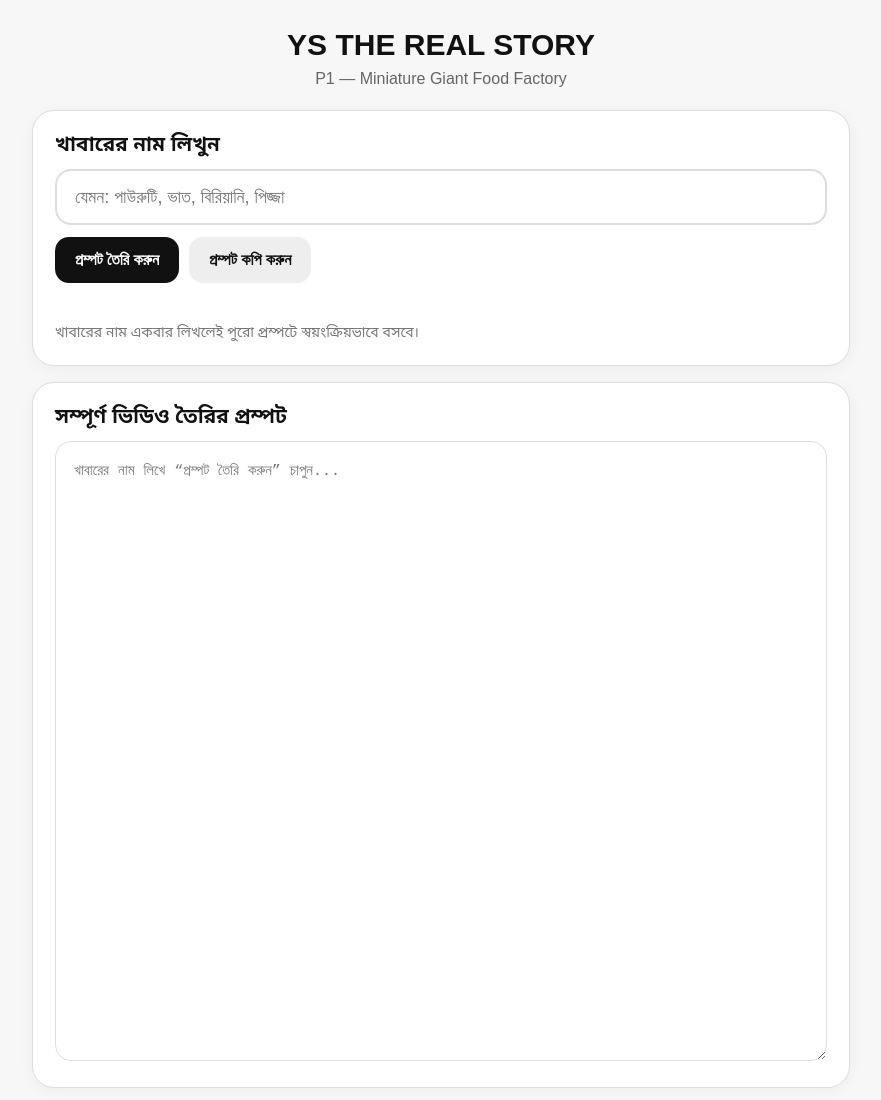
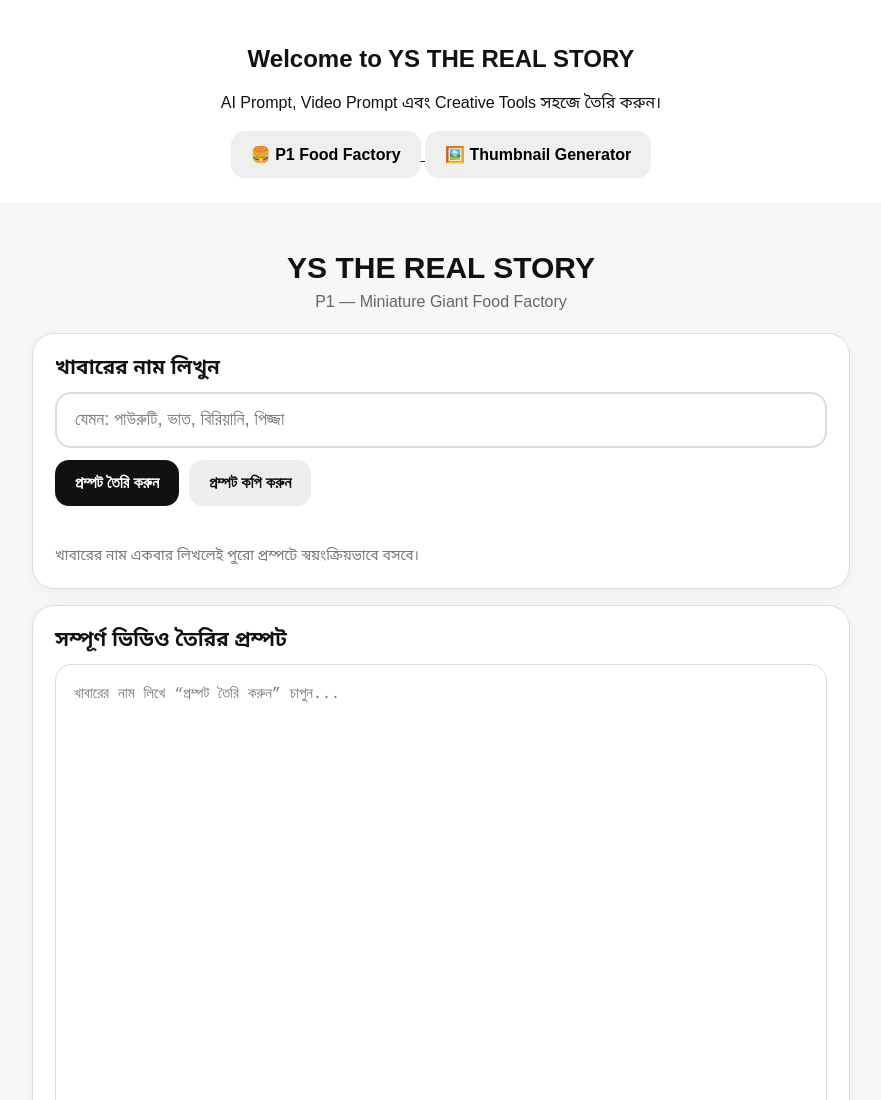
Before and after one commit to yasinali121/ys-the-real-story, a plain HTML site: page index.html in a window 1280 px wide. Shown: the top 1100 px of the page, without its empty margins (199-1080 px from the left). Drawn offline with Linux system fonts and the light colour scheme.

Commit message:
Update index.html

```diff
--- a/index.html
+++ b/index.html
@@ -1,3 +1,24 @@
+<!-- HOME -->
+<section id="home"
+style="background:white;padding:25px;border-radius:15px;margin-bottom:20px;text-align:center;">
+
+  <h2>Welcome to YS THE REAL STORY</h2>
+
+  <p>
+    AI Prompt, Video Prompt এবং Creative Tools
+    সহজে তৈরি করুন।
+  </p>
+
+  <a href="#p1">
+    <button>🍔 P1 Food Factory</button>
+  </a>
+
+  <a href="#thumbnail">
+    <button>🖼️ Thumbnail Generator</button>
+  </a>
+
+</section>
+
 <!doctype html>
 <html lang="bn">
 <head>
```
